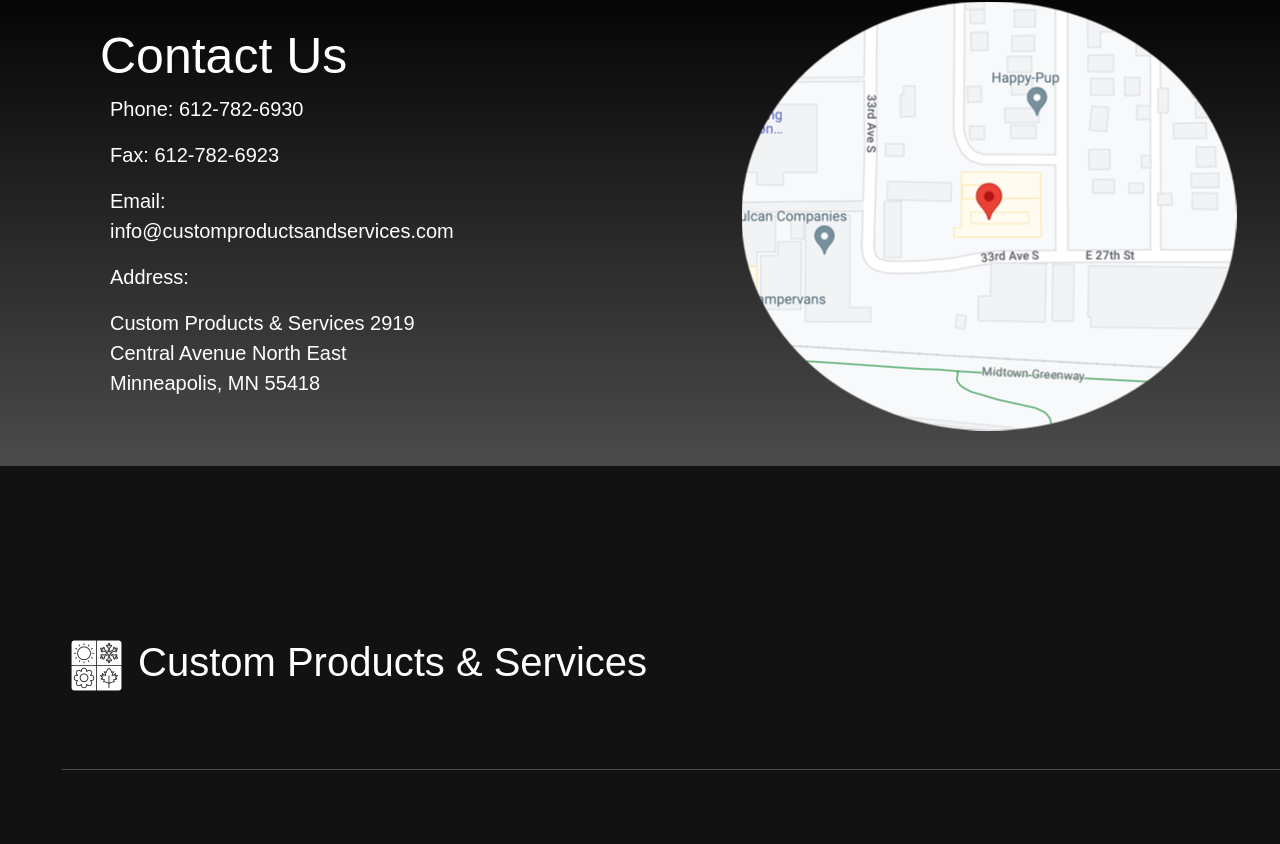
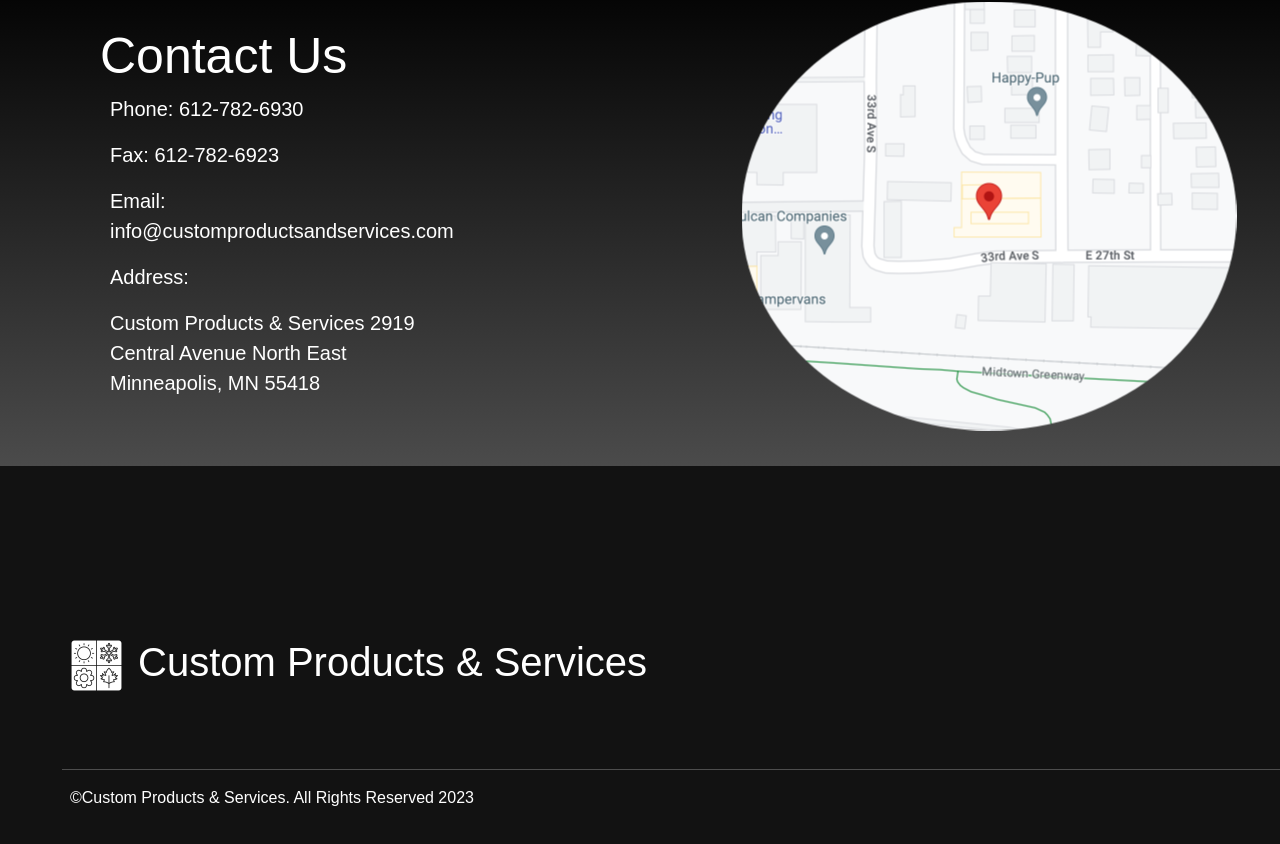
Before and after one commit to MikeAtwood/custom-products, a React (Vite) app: page /contact in a window 1280 px wide. Shown: the part 1815-2659 px from the top of the page. Built offline with nearby package versions, Linux system fonts and the light colour scheme; grey boxes are pictures that could not be loaded.

Commit message:
added copyright

```diff
--- a/src/App.css
+++ b/src/App.css
@@ -264,3 +264,8 @@ nav.navbar {
   bottom: 20%;
   border-top: 1px solid white;
 }
+
+.footer-underline {
+  position: absolute;
+  bottom: 10%;
+}
--- a/src/components/Footer.jsx
+++ b/src/components/Footer.jsx
@@ -3,9 +3,17 @@ import Logo from '../assets/img/logo.png'
 const Footer = () => {
     return (
         <div className="footer-container">
-            <img src={Logo} />
-            <h1>Custom Products & Services</h1>
-            <hr className='footer-line' />
+
+                <img src={Logo} />
+                <h1>Custom Products & Services</h1>
+                <hr className='footer-line' />
+
+
+
+            <div className='footer-underline'>
+                <p>©Custom Products & Services. All Rights Reserved 2023</p>
+            </div>
+
         </div>
     )
 }
```
